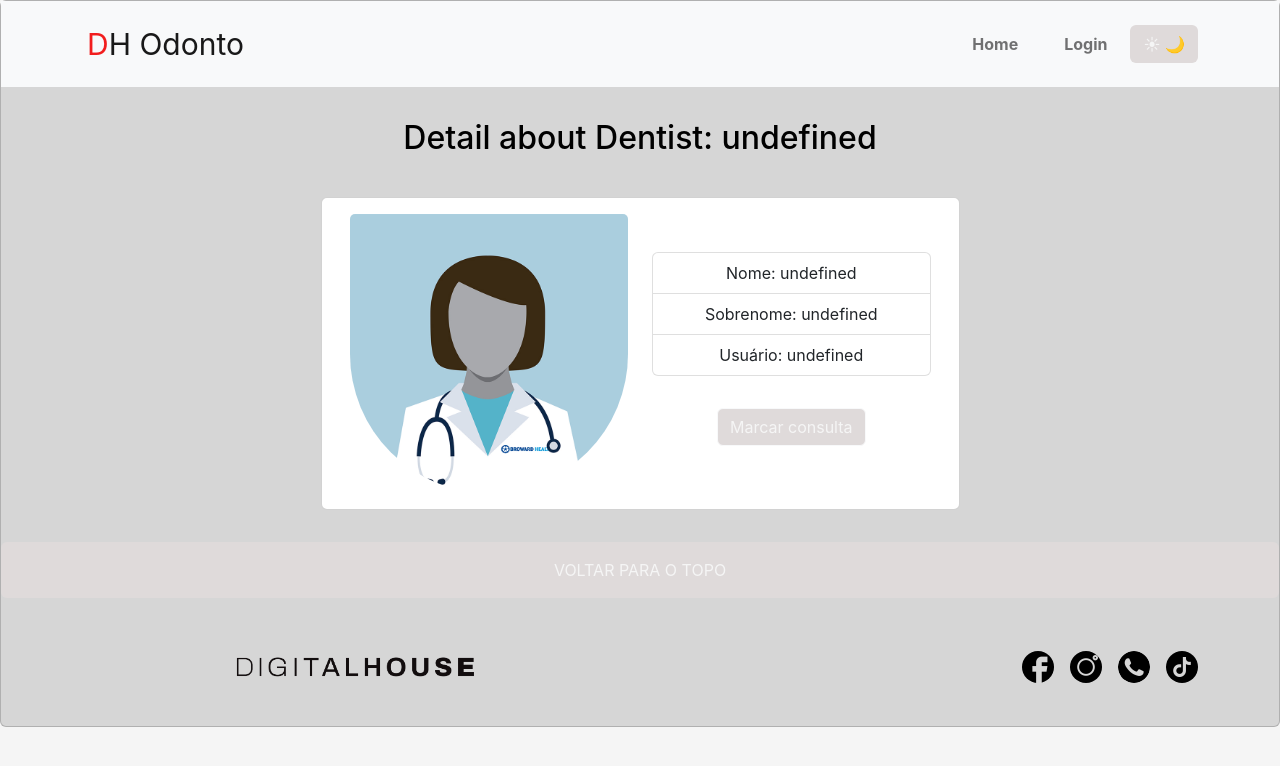
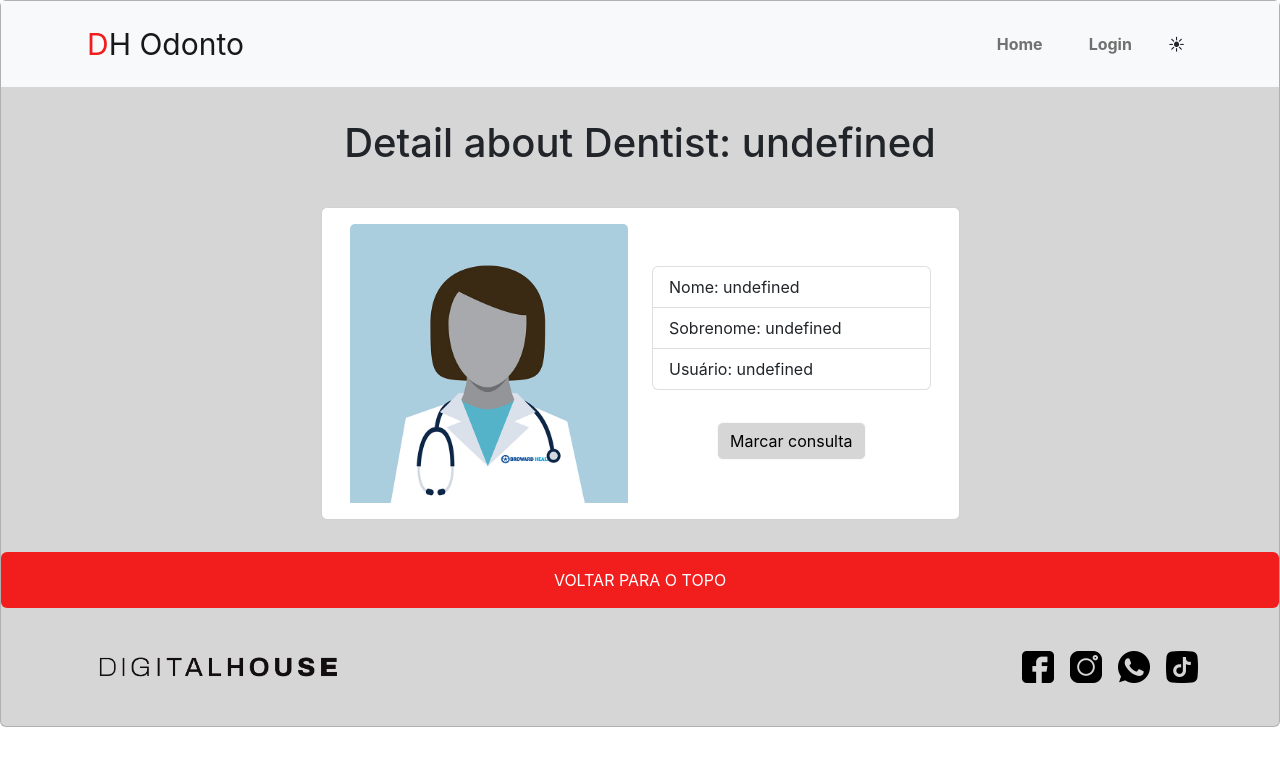
Before and after one commit to EvertonBMoraes/FrontEndIIICheckPointII, a React (Create React App) app: page /detail/1 in a window 1280 px wide. Shown: the top 766 px of the page. Built offline with nearby package versions, Linux system fonts and the light colour scheme; no server answers.

Commit message:
adicionando logica para mudar o ícone botao

```diff
--- a/src/App.css
+++ b/src/App.css
@@ -9,7 +9,7 @@ body {
 }
 
 h2 {
-  color: rgb(56, 55, 55);
+  color: rgb(155, 145, 145);
   font-size: xx-large;
 }
 
@@ -37,6 +37,17 @@ button {
   font-size: large;
 }
 
+.aTheme {
+  color: #000;
+  text-decoration: none;
+  margin: 5px;
+  cursor: pointer;
+}
+
+.btn-light {
+  background-color: rgb(214, 214, 214);
+}
+
 /* ########### Tema Claro ########### */
 .bodyThemeLight {
   background-color: whitesmoke;
@@ -55,7 +66,7 @@ button {
 }
 
 .btnThemeLight button {
-  background-color:rgb(223, 218, 218);
+  background-color: rgba(0, 0, 0, 0.589);
   color: whitesmoke;
 }
 
@@ -81,7 +92,7 @@ button {
 }
 
 .btnThemeDark button {
-  background-color: #000000;
+  background-color: #000000ae;
   color: whitesmoke;
 }
 
--- a/src/App.jsx
+++ b/src/App.jsx
@@ -1,9 +1,8 @@
 
-import "./App.css";
+import "./index.css";
 import { Outlet } from "react-router-dom";
 import Footer from "./Components/Footer";
 import Navbar from "./Components/Navbar";
-import Home from "./Routes/Home";
 
 import { ThemeContext, themes } from "./Context/ThemeContext";
 import ThemeConsumer from "./Context/ThemeConsumer";
@@ -12,12 +11,27 @@ import { useState } from "react";
 function App() {
   const [theme, setTheme] = useState(themes.light);
 
+  const [themeIcon, setThemeIcon] = useState("☀")
+
+  const handleChangeIcon = () => {
+    console.log("Filho disparou a função que troca o icone");
+
+    if (theme === themes.light) {
+      setThemeIcon("🌙");
+    } else {
+      setThemeIcon("☀");
+    }
+  };
+
+
   const handleChangeTheme = () => {
     console.log("Filho disparou a função que troca o tema");
     theme === themes.dark ? setTheme(themes.light) : setTheme(themes.dark);
+    handleChangeIcon();
   };
+
   return (
-    <ThemeContext.Provider value={{ theme, handleChangeTheme }}>
+    <ThemeContext.Provider value={{ theme, handleChangeTheme, themeIcon }}>
 
       <ThemeConsumer>
 
--- a/src/Components/Navbar.jsx
+++ b/src/Components/Navbar.jsx
@@ -1,10 +1,28 @@
 import styles from "./Navbar.module.css";
-import { useContext } from "react";
-import { ThemeContext } from "../Context/ThemeContext";
+import { useContext, useState, useEffect } from "react";
+import { ThemeContext, themes } from "../Context/ThemeContext";
 import { Link } from "react-router-dom";
 
 const Navbar = () => {
-  const { theme, handleChangeTheme } = useContext(ThemeContext);
+  const { theme, handleChangeTheme, themeIcon } = useContext(ThemeContext);
+  // const [themeIcon, setThemeIcon] = useState("☀")
+
+  // const handleChangeIcon = () => {
+  //   console.log("Filho disparou a função que troca o icone");
+
+  //   if (theme === theme.light) {
+  //     setThemeIcon("☀");
+  //   } else {
+  //     setThemeIcon("🌙");
+  //   }
+  // };
+
+  // useEffect(() => {
+  //   handleChangeIcon();
+  // }, [setThemeIcon]);
+
+
+
   return (
     <header className="sticky-top">
       {/* //Na linha seguinte deverá ser feito um teste se a aplicação
@@ -60,15 +78,19 @@ const Navbar = () => {
                 <button
                   className={`btn btn-light${styles.btnStyle}`}
                   onClick={handleChangeTheme}
+
                 >
-                  ☀ 🌙{" "}
+                  {/* ☀ 🌙{" "} */}
+
+                  {themeIcon}
+
                 </button>
               </li>
             </ul>
           </div>
         </div>
       </nav>
-    </header>
+    </header >
   );
 };
 
--- a/src/Context/ThemeConsumer.jsx
+++ b/src/Context/ThemeConsumer.jsx
@@ -15,6 +15,9 @@ function ThemeConsumer({ children }) {
             ${theme.trTheme}
             ${theme.btnTheme}
             ${theme.navTheme}
+            ${theme.icons}
+            ${theme.icon}
+            ${theme.dhLogo}
 
             ${theme.btnThemeIndex}
             ${theme.darkTheme}
@@ -22,6 +25,9 @@ function ThemeConsumer({ children }) {
             ${theme.iconsTheme}
             ${theme.modalTheme}
             ${theme.closeButton}
+
+            ${theme.cardDark}
+            ${theme.iconsDark}
 
             `
         }>
--- a/src/Context/ThemeContext.js
+++ b/src/Context/ThemeContext.js
@@ -9,6 +9,10 @@ const themes = {
         trTheme: "trThemeLight",
         btnTheme: "btnThemeLight",
         navTheme: "navThemeLight",
+        icons: "icons",
+        icon: "icon",
+        dhLogo: "dhLogo",
+        stickyTop: "sticky-top",
 
         btnThemeIndex: "btn-light",
         cardTheme: "card",
@@ -22,6 +26,8 @@ const themes = {
         trTheme: "trThemeDark",
         btnTheme: "btnThemeDark",
         navTheme: "navThemeDark",
+        cardDark: "cardDark",
+        iconsDark: "iconsDark",
 
         darkTheme: "dark",
         cardTheme: "cardDark",
--- a/src/Routes/Home.jsx
+++ b/src/Routes/Home.jsx
@@ -35,6 +35,7 @@ const Home = () => {
               dentista ?
 
                 <Card
+                  className="cardTheme"
                   nomeDentista={dentista.nome}
                   matricula={dentista.matricula}
                 />
--- a/src/index.jsx
+++ b/src/index.jsx
@@ -17,13 +17,11 @@ const root = ReactDOM.createRoot(document.getElementById("root"));
 root.render(
   <BrowserRouter>
     <Routes>
-      <Route>
-        <Route path="/" element={<App />} >
-          <Route path="/" element={<Navigate to={"/home"} />} />
-          <Route path="/home" element={<Home />} />
-          <Route path="/login" element={<Login />} />
-          <Route path="/detail/:matricula" element={<Detail />} />
-        </Route>
+      <Route path="/" element={<App />} >
+        <Route path="/" element={<Navigate to={"/home"} />} />
+        <Route path="/home" element={<Home />} />
+        <Route path="/login" element={<Login />} />
+        <Route path="/detail/:matricula" element={<Detail />} />
       </Route>
     </Routes>
   </BrowserRouter>
```
Also changed, not shown: public/index.html (+4 -4 lines), src/index.css (+9 -8 lines).
